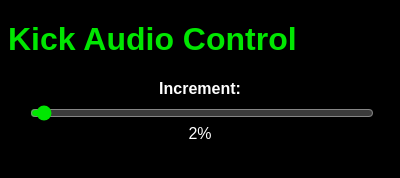
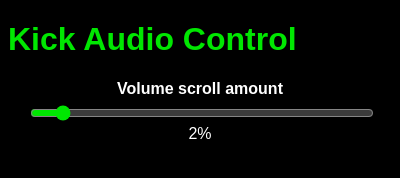
Before and after one commit to FrodeMog/KickAudioScroll, a browser extension: page popup.html in a window 400 px wide. Drawn offline with Linux system fonts and the light colour scheme.

Commit message:
New max + name for increment scroll

```diff
--- a/popup.html
+++ b/popup.html
@@ -9,8 +9,8 @@
     <h1>Kick Audio Control</h1>
     <form>
       <div style="text-align:center;">
-        <label for="increment">Increment:</label>
-        <input type="range" id="increment" name="increment" min="0.001" max="1.00" step="0.001" value="0.02" oninput="updateSliderValue(this.value)">
+        <label for="increment">Volume scroll amount</label>
+        <input type="range" id="increment" name="increment" min="0.001" max="0.25" step="0.001" value="0.02" oninput="updateSliderValue(this.value)">
         <span id="sliderValue">2%</span>
       </div>
     </form>
```
